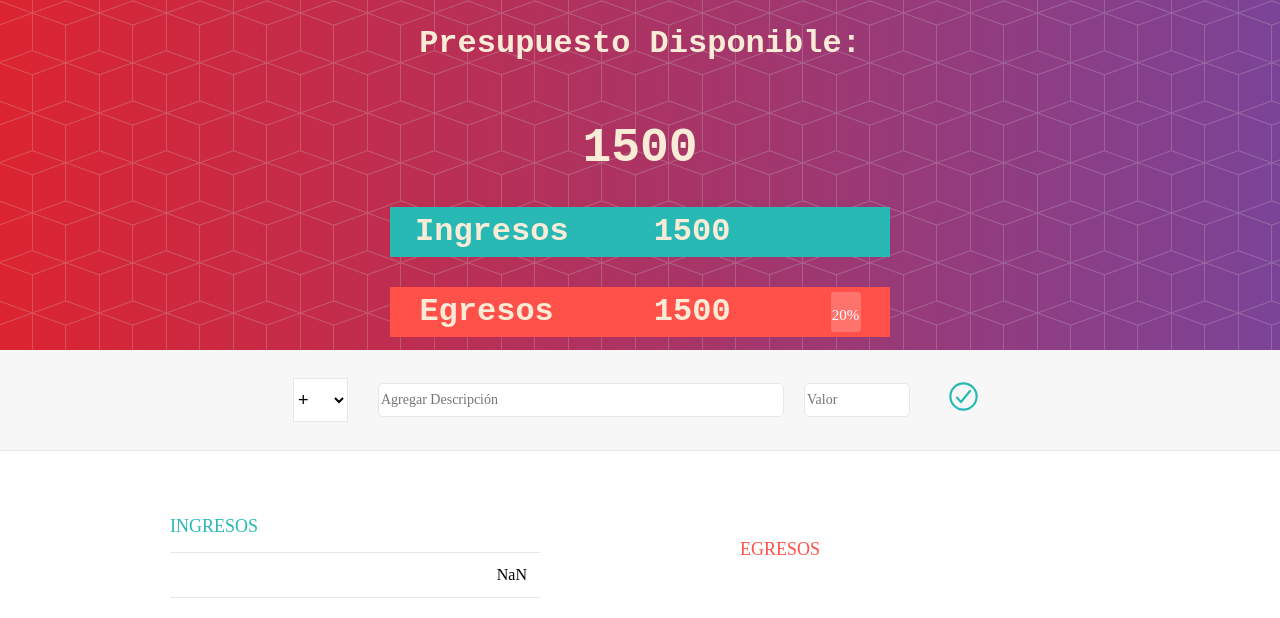
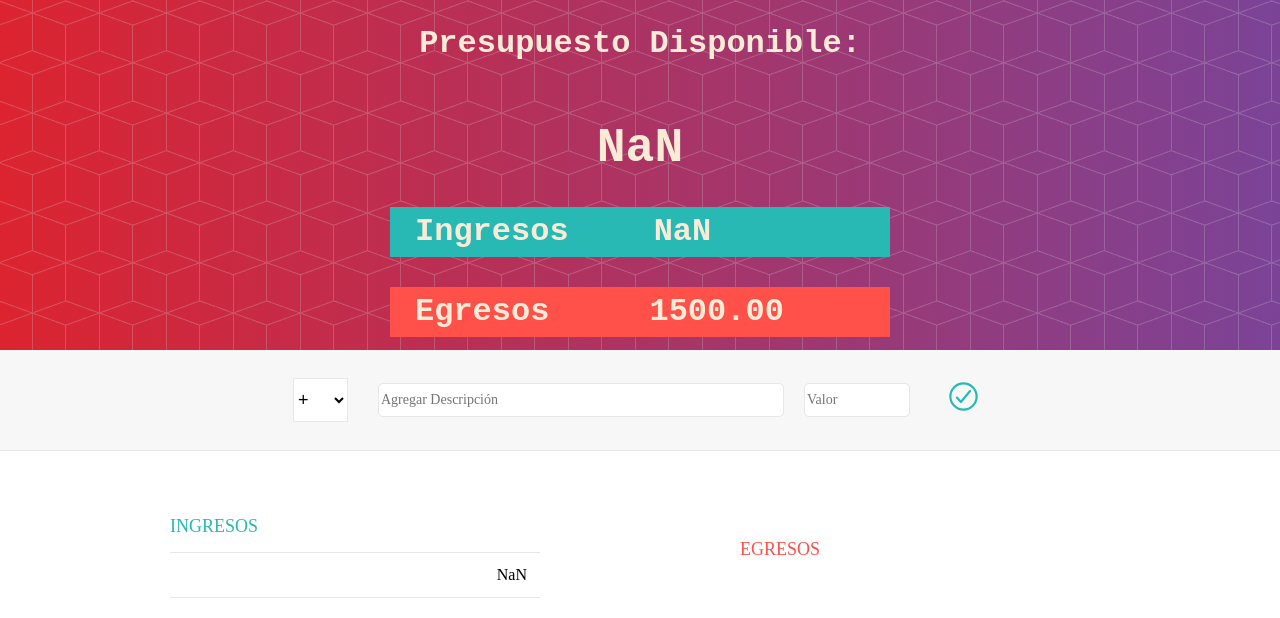
Before and after one commit to CristianCM17/Presupuesto, a plain HTML site: page index.html in a window 1280 px wide. Both pictures are taken after a click on the button 963 px from the left and 400 px from the top of the page. Drawn offline with nearby package versions, Linux system fonts and the light colour scheme.

Commit message:
Ya quedo el presupuesto

```diff
--- a/index.html
+++ b/index.html
@@ -16,8 +16,8 @@
                 Presupuesto Disponible:
             </h2>
 
-            <h1>
-                1500
+            <h1 id="presupuesto">
+                0
             </h1>
 
             <div class="ingresosCabecero">
@@ -25,7 +25,7 @@
                     <h2>Ingresos</h2>
                 </div>
                 <div class="ingresoValor">
-                    <h2 id="ingresoPrincipal">1500</h2>
+                    <h2 id="ingresoPrincipal">1500.00</h2>
                 </div>
 
             </div>
@@ -34,10 +34,7 @@
                     <h2>Egresos</h2>
                 </div>
                 <div class="EgresoValor">
-                    <h2>1500</h2>
-                </div>
-                <div class="porcentaje">
-                    <p>20%</p>
+                    <h2 id="EgresoPrincipal">1500.00</h2>
                 </div>
             </div>
         </div>
--- a/js/agregar.js
+++ b/js/agregar.js
@@ -1,22 +1,18 @@
-
-export default class agregar{
-
-    constructor(){
-        this.ingresos=null;
-        this.egresos=null;
-        this.listaIngresos=document.getElementById("listaIngresos");
-        this.listaEgresos=document.getElementById("listaEgresos");
+export default class agregar {
+  constructor() {
+    this.ingresos = null;
+    this.egresos = null;
+    this.listaIngresos = document.getElementById("listaIngresos");
+    this.listaEgresos = document.getElementById("listaEgresos");
   }
 
-    setIngresos(ingresos){
-            this.ingresos=ingresos;
+  setIngresos(ingresos) {
+    this.ingresos = ingresos;
   }
 
-    setEgresos(egresos){
-      this.egresos=egresos;
+  setEgresos(egresos) {
+    this.egresos = egresos;
   }
-
-
 
   /*render() {
         const ingresos = this.ingresos.getIngresos();
@@ -27,26 +23,19 @@ export default class agregar{
       }*/
 
   borrarFilaIngreso(id) {
-
-
     this.ingresos.borrarFila(id);
     document.getElementById(id).remove(id);
   }
 
   borrarFilaEgreso(id) {
-
-
     this.egresos.borrarFila(id);
-         document.getElementById(id).remove(id);
+    document.getElementById(`EgresoFila-${id}`).remove(`EgresoFila-${id}`);
   }
 
-
-
-
-    crearFilaIngreso(ingreso){
+  crearFilaIngreso(ingreso) {
     console.log(ingreso);
-        const nuevaFila = document.createElement('div');
-        nuevaFila.classList.add('elemento', 'limpiarEstilos');
+    const nuevaFila = document.createElement("div");
+    nuevaFila.classList.add("elemento", "limpiarEstilos");
     nuevaFila.id = ingreso.id;
 
     nuevaFila.innerHTML = `
@@ -65,21 +54,18 @@ export default class agregar{
           </div>`;
 
     const botonEliminar = nuevaFila.querySelector(`#btnEliminar-${ingreso.id}`);
-        botonEliminar.addEventListener('click', () => this.borrarFilaIngreso(ingreso.id));
+    botonEliminar.addEventListener("click", () => {
+      this.borrarFilaIngreso(ingreso.id);
+    });
 
     this.listaIngresos.appendChild(nuevaFila);
-
-
-
-
-
   }
 
-    crearFilaEgreso(egreso){
+  crearFilaEgreso(egreso) {
     console.log(egreso);
-      const nuevaFila = document.createElement('div');
-      nuevaFila.classList.add('elemento', 'limpiarEstilos');
-      nuevaFila.id = egreso.id;
+    const nuevaFila = document.createElement("div");
+    nuevaFila.classList.add("elemento", "limpiarEstilos");
+    nuevaFila.id = `EgresoFila-${egreso.id}`;
 
     nuevaFila.innerHTML = `
         <div class="elemento_descripcion">
@@ -97,17 +83,15 @@ export default class agregar{
         </div>`;
 
     const botonEliminar = nuevaFila.querySelector(`#btnEliminar-${egreso.id}`);
-      botonEliminar.addEventListener('click', () => this.borrarFilaEgreso(egreso.id));
+    botonEliminar.addEventListener("click", () => {
+      this.borrarFilaEgreso(egreso.id);
+    });
 
     this.listaEgresos.appendChild(nuevaFila);
-
-
-
-
-
   }
 
 
-
-
+  RestarIngresosEgresos(){
+     return this.ingresos.sumar()-this.egresos.sumar();
   }
+}
--- a/js/app.js
+++ b/js/app.js
@@ -14,36 +14,37 @@ document.addEventListener("DOMContentLoaded", function () {
   const AgregarDescipcion = document.getElementById("AgregarDescipcion");
   const Agregarvalor = document.getElementById("Agregarvalor");
   const IngresosPrincipal = document.getElementById("ingresoPrincipal");
+  const EgresosPrincipal = document.getElementById("EgresoPrincipal");
   const selectElement = document.getElementById("tipo");
-
-
+  const presupuesto=document.getElementById("presupuesto");
 
   btnAgregar.onclick = () => {
-
     const cambiarValor = parseFloat(Agregarvalor.value);
-
 
     // Obtener el valor seleccionado del select
     const selectedValue = selectElement.value;
 
+    if (selectedValue === "ingreso") {
+      const ingreso = ingresos.agregarIngreso(
+        AgregarDescipcion.value,
+        cambiarValor
+      );
+      agregar.crearFilaIngreso(ingreso);
+      IngresosPrincipal.innerHTML = ingresos.sumar();
+      presupuesto.innerHTML=agregar.RestarIngresosEgresos();
 
-      if (selectedValue === "ingreso") {
-        const ingreso = ingresos.agregarIngreso(AgregarDescipcion.value,cambiarValor);
-        agregar.crearFilaIngreso(ingreso);
-              // IngresosPrincipal.innerHTML=ingresos.sumar();
     } else if (selectedValue === "egreso") {
       const cambiarValor = parseFloat(Agregarvalor.value);
-        const egreso = egresos.agregarEgreso(AgregarDescipcion.value, cambiarValor);
+      const egreso = egresos.agregarEgreso(
+        AgregarDescipcion.value,
+        cambiarValor
+      );
       agregar.crearFilaEgreso(egreso);
+      EgresosPrincipal.innerHTML = egresos.sumar();
+      presupuesto.innerHTML=agregar.RestarIngresosEgresos();
+
     } else {
       console.log("Valor desconocido");
     }
-
-
-
-
-
-
-
   };
 });
--- a/style.css
+++ b/style.css
@@ -64,11 +64,14 @@ body{
     position: relative;
     height: 50px ;
     align-items: center;
-    justify-content: center;
     gap: 100px;
     width: 100%;
 
 
+}
+
+.EgresoTexto{
+    margin-left: 25px;
 }
 
 .porcentaje {
```
Lines whose indentation alone changed are shown as unchanged.
